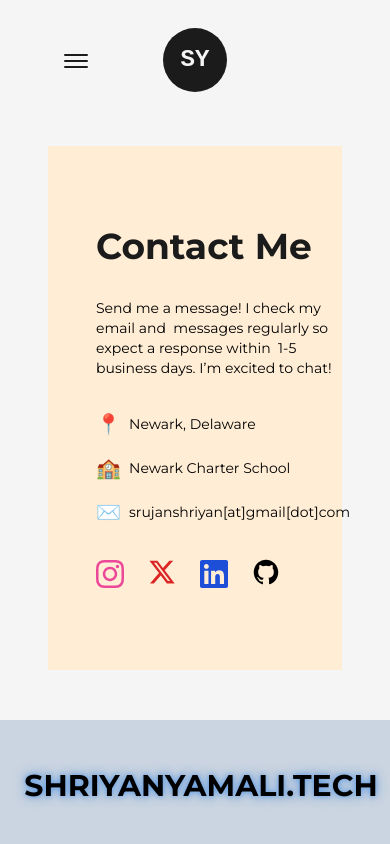
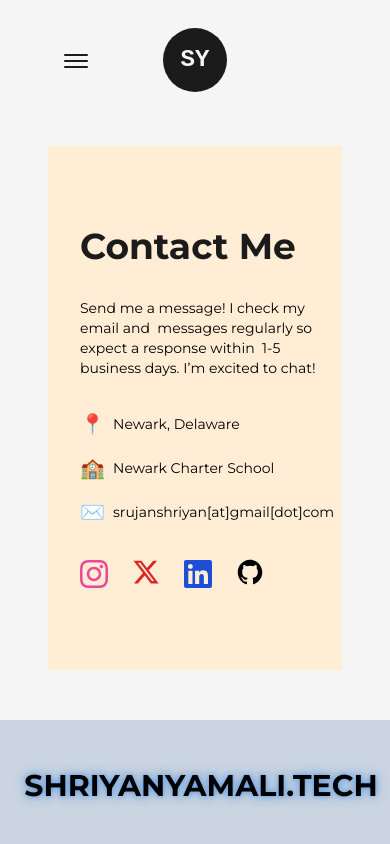
Before and after one commit to shriyanyamali/portfolio-v2, a Next.js app: page /contact in a window 390 px wide. Shown: the top 844 px of the page. Built offline with nearby package versions, Linux system fonts and the light colour scheme.

Commit message:
fixed padding on mobile

```diff
--- a/src/pages/contact.js
+++ b/src/pages/contact.js
@@ -22,7 +22,7 @@ const Contact = () => {
       </Head>
       <main>
         <Layout className="pt-16">
-          <div className="flex bg-orange-100 dark:bg-blue-900 py-20 px-12 w-full">
+          <div className="flex bg-orange-100 dark:bg-blue-900 py-20 px-12 sm:px-8 w-full">
             <div className="max-w-4xl mx-auto flex-1">
               <AnimatedText
                 text="Contact Me"
```
